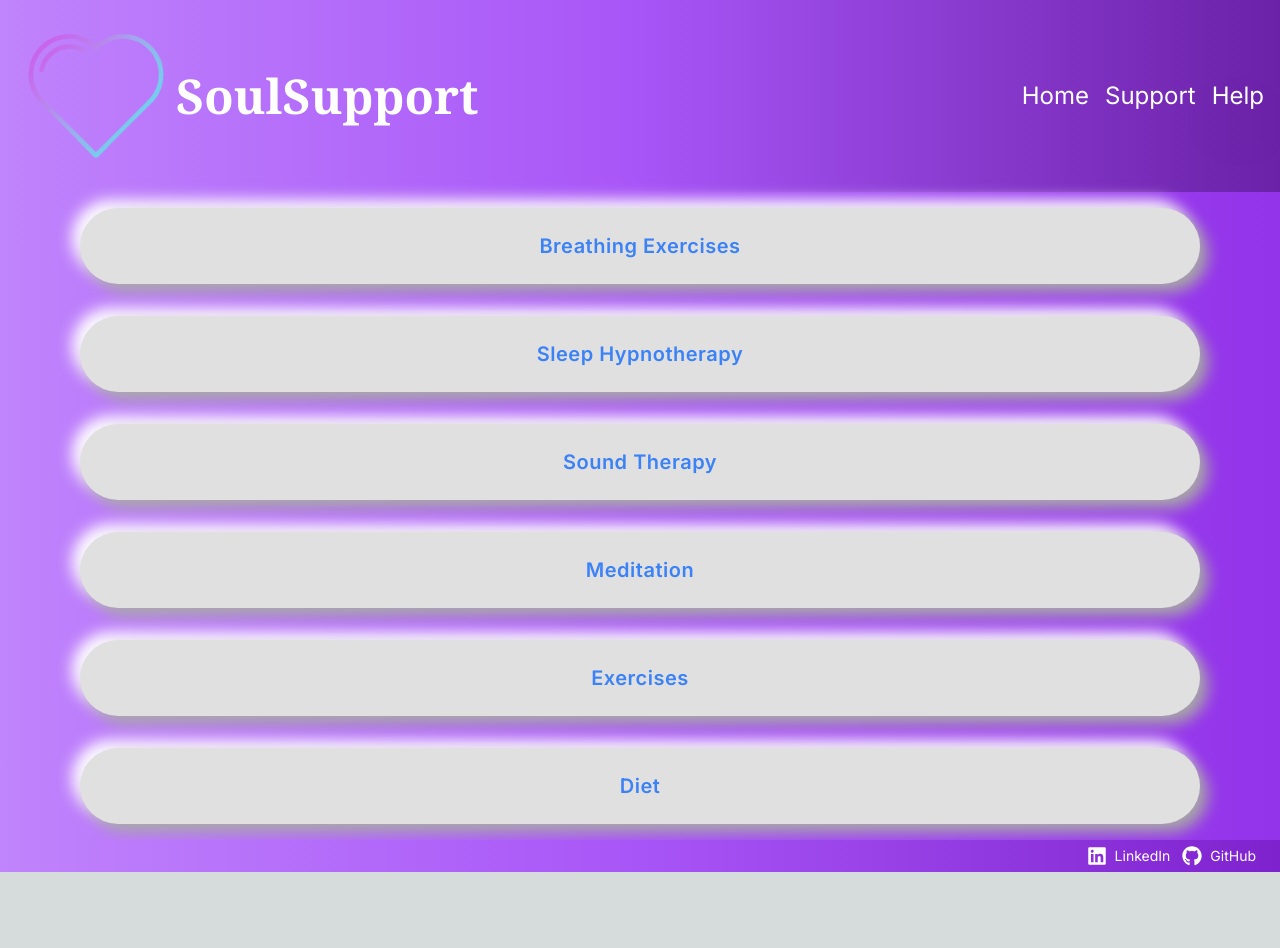
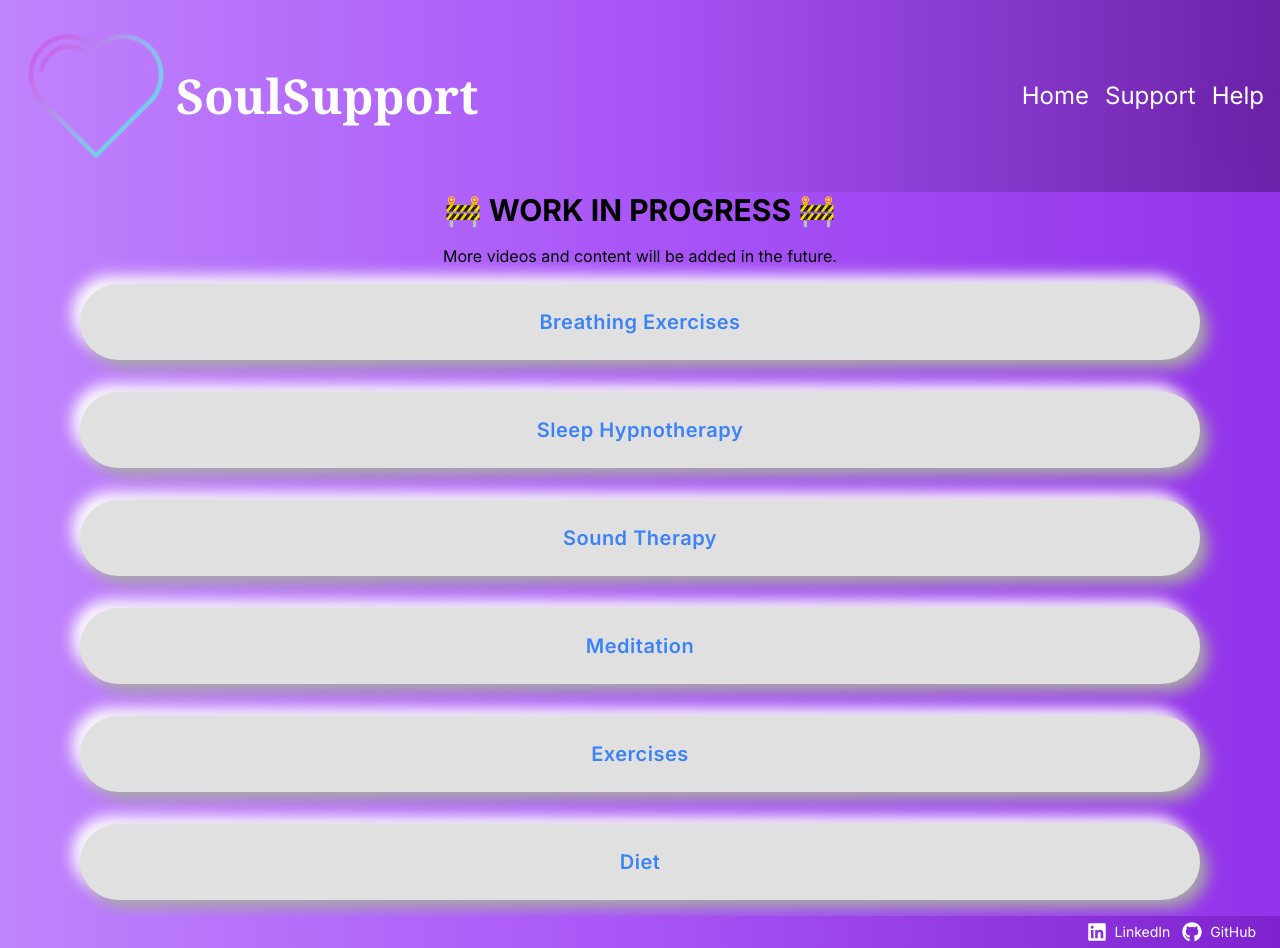
Before and after one commit to Wrecless/soul, a Next.js app: page /support in a window 1280 px wide. Before the commit the page ends 872 px from the top, so only its background shows below. Built offline with nearby package versions, Linux system fonts and the light colour scheme.

Commit message:
work in progress

```diff
--- a/app/support/options/Options.js
+++ b/app/support/options/Options.js
@@ -26,6 +26,11 @@ export default function SupportOptions() {
 		text-center
 
 		">
+			<div>
+				<h1 className="text-3xl font-bold">🚧 WORK IN PROGRESS 🚧</h1>
+				<p className="mt-4">More videos and content will be added in the future.</p>
+
+			</div>
 			{options.map((option) => (
 				<Link key={option.id} href={option.path} passHref>
 					<div className="neomorphic-btn
```
